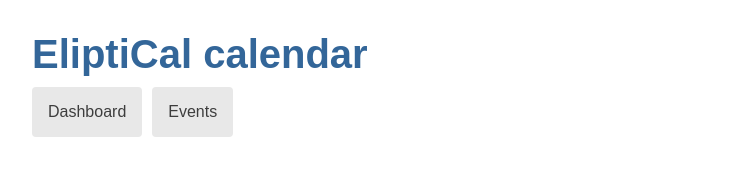
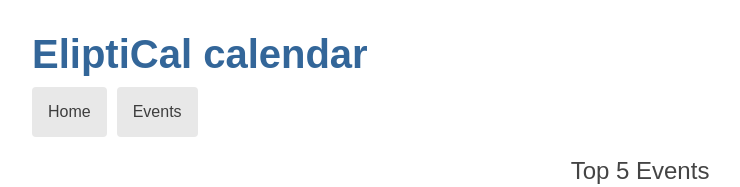
Before and after one commit to bobaks1108/ecal, an Angular app: page /home in a window 1280 px wide. Before the commit this address led to /. Shown: the top 187 px of the page, without its empty margins (0-740 px from the left). Built offline with nearby package versions, Linux system fonts and the light colour scheme; no server answers.

Commit message:
Bob - change dashboard to home

```diff
--- a/src/app/app-routing.module.ts
+++ b/src/app/app-routing.module.ts
@@ -1,14 +1,14 @@
 import { NgModule } from '@angular/core';
 import { RouterModule, Routes } from '@angular/router';
 
-import { DashboardComponent } from './dashboard/dashboard.component';
+import { HomeComponent } from './home/home.component';
 import { EventsComponent } from './events/events.component';
 import { EventDetailComponent } from './event-detail/event-detail.component';
 
 
 const routes: Routes = [
-  { path: '', redirectTo: '/dashboard', pathMatch: 'full' },
-  { path: 'dashboard', component: DashboardComponent },
+  { path: '', redirectTo: '/home', pathMatch: 'full' },
+  { path: 'home', component: HomeComponent },
   { path: 'detail/:id', component: EventDetailComponent },
   { path: 'events', component: EventsComponent }
 ];
--- a/src/app/app.component.html
+++ b/src/app/app.component.html
@@ -1,6 +1,6 @@
 <h1>{{title}}</h1>
 <nav>
-  <a routerLink="/dashboard">Dashboard</a>
+  <a routerLink="/home">Home</a>
   <a routerLink="/events">Events</a>
 </nav>
 <router-outlet></router-outlet>
--- a/src/app/app.module.ts
+++ b/src/app/app.module.ts
@@ -10,7 +10,7 @@ import { EventService } from './event.service';
 import { AppRoutingModule } from './app-routing.module';
 
 import { AppComponent } from './app.component';
-import { DashboardComponent } from './dashboard/dashboard.component';
+import { HomeComponent } from './home/home.component';
 import { EventDetailComponent } from './event-detail/event-detail.component';
 import { EventsComponent } from './events/events.component';
 import { EventSearchComponent } from './event-search/event-search.component';
@@ -33,7 +33,7 @@ import { MessagesComponent } from './messages/messages.component';
   ],
   declarations: [
     AppComponent,
-    DashboardComponent,
+    HomeComponent,
     EventsComponent,
     EventDetailComponent,
     MessagesComponent,
--- a/src/app/dashboard/dashboard.component.css
+++ b/src/app/home/home.component.css
@@ -1,4 +1,4 @@
-/* DashboardComponent's private CSS styles */
+/* HomeComponent's private CSS styles */
 
 h2 {
     text-align: center;
```
Also changed, not shown: src/app/home/home.component.ts (renamed from src/app/dashboard/dashboard.component.ts, +4 -4 lines), src/app/home/home.component.html (renamed from src/app/dashboard/dashboard.component.html), 1 other file (tests, documents, lock files or other folders).
